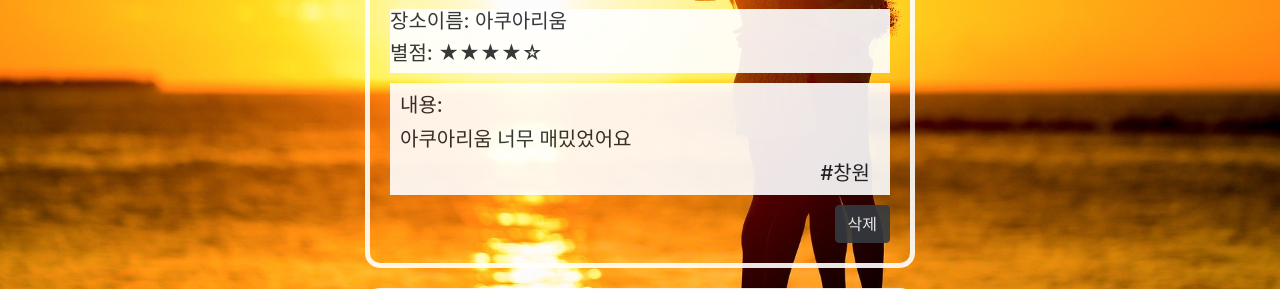
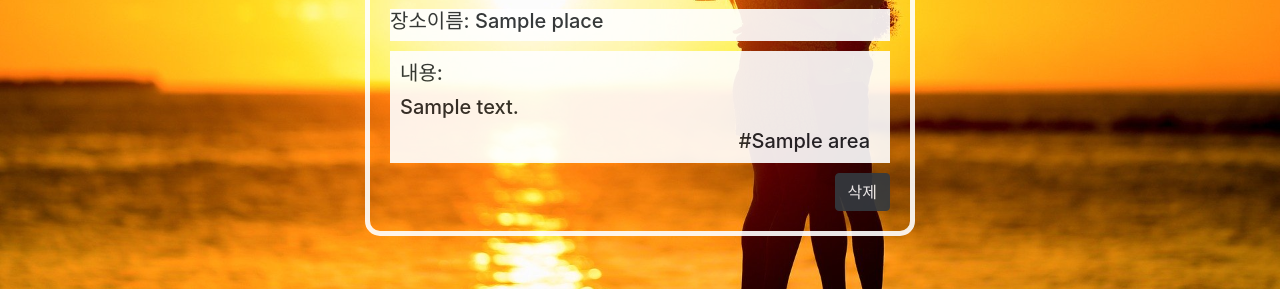
Before and after one commit to osw0124/dateSpotReviewSite, a Flask app: template templates/mypage.html in a window 1280 px wide. Shown: the part 509-798 px from the top of the page. Run offline with Flask 2, Linux system fonts and the light colour scheme; the template is opened without the code that fills it: most values are stand-ins (such as "Sample title", 1, 10 or a date in 2020); grey boxes marked "Sample" are stand-in pictures; some libraries are stand-ins or nearby versions.

Commit message:
필터 기능 구현 전 백업입니다,

```diff
--- a/app.py
+++ b/app.py
@@ -12,7 +12,8 @@ app.config['UPLOAD_FOLDER'] = "./static/profile_pics"
 
 SECRET_KEY = 'SPARTA'
 
-client = MongoClient('3.37.129.172', 27017, username="test", password="test")
+# client = MongoClient('3.37.129.172', 27017, username="test", password="test")
+client = MongoClient('localhost', 27017)
 db = client.datespot
 
 
@@ -128,6 +129,37 @@ def insertReview():
 
     return jsonify({'msg': '저장 완료!'})
 
+# 여기서 부터 지섭 작업
+
+@app.route('/reviewlist')
+def abc():
+    return render_template("reviewList.html")
+# 이거는 reviewlist 랜더링 해주는 코드 입니다. 원석님
+
+
+
+@app.route('/mypage')
+def mypage():
+    rows = list(db.reviewlist.find({}, {'_id': False}))
+    print(rows)
+    return render_template("mypage.html", rows = rows)
+
+@app.route('/api/delete_review', methods=['POST'])
+def delete_review():
+    receive_file = request.form['give_file']
+    print(receive_file)
+    db.reviewlist.delete_one({'images': receive_file})
+    # 리뷰 삭제하기
+    return jsonify({'result': 'success', 'msg': '삭제 완료'})
+
+
+
+
+
+
+
+
+
 
 if __name__ == '__main__':
     app.run('0.0.0.0', port=5000, debug=True)
--- a/templates/mypage.html
+++ b/templates/mypage.html
@@ -77,39 +77,46 @@
             height: 200px;
         }
 
-        .card-box__button{
+        .card-box__button {
             margin-top: 10px;
             display: flex;
             justify-content: flex-end;
 
         }
-        .card-box__image{
+
+        .card-box__image {
             width: 100%;
             display: flex;
             justify-content: center;
             border-radius: 10px;
 
         }
-        .card-box__image1{
+
+        .card-box__image1 {
             width: 500px;
         }
-        .card-box__name__star{
+
+        .card-box__name__star {
             background-color: white;
             margin-top: 10px;
         }
-        .card-box__content{
+
+        .card-box__content {
             background-color: white;
             margin-top: 10px;
 
         }
-        .card-box__content__hash{
+
+        .card-box__content__hash {
             display: flex;
             justify-content: flex-end;
         }
-        .card-box__content__row{
+
+        .card-box__content__row {
             margin: 10px;
         }
-        .card-box{
+
+        .card-box {
             width: 550px;
             margin: 0 auto;
             padding: 20px;
@@ -120,23 +127,48 @@
             justify-content: center;
             flex-direction: column;
         }
-        .mypage-head{
+
+        .mypage-head {
             display: flex;
             justify-content: flex-end;
             margin-bottom: 20px;
             padding: 0px;
         }
-        .mypage-head__btn{
+
+        .mypage-head__btn {
             margin-left: 10px;
+        }
+
+        .card-boxs {
+            display: flex;
+            justify-content: center;
+            flex-direction: column;
         }
 
     </style>
 
     <script>
 
+
         const drawStar = (target) => {
             document.querySelector(`.star span`).style.width = `${target.value * 10}%`;
         }
+
+
+        function delete_review(file) {
+            $.ajax({
+                type: "POST",
+                url: `/api/delete_review`,
+                data: {give_file : file},
+                success: function (response) {
+                    alert(response["msg"])
+                }
+            });
+            window.location.href = '/mypage'
+        }
+
+
+
 
     </script>
 
@@ -147,86 +179,37 @@
 <div class="inner">
     <div class="wrap">
         <div class="mypage-head">
-            <button type="button" class="btn btn-primary mypage-head__btn">홈</button>
-            <button type="button" class="btn btn-light mypage-head__btn">로그아웃</button>
+            <button onclick="window.location.href='/reviewlist'" type="button" class="btn btn-primary mypage-head__btn">
+                홈
+            </button>
         </div>
+
         <div class="card-boxs">
+            {% for row in rows %}
+                <div class="card-columm">
                     <div class="card-box">
                         <div class="card-box__image">
-                    <img class="card-box__image1" src="https://encrypted-tbn0.gstatic.com/images?q=tbn:ANd9GcRwDz7r0vGWK6OUz1uM5VuKOAePeqzoDJb7aA&usqp=CAU" />
+                            <img class="card-box__image1" src="../static/upload/{{ row.images }}"/>
                         </div>
                         <div class="card-box__name__star">
-                    <h5>장소이름: 아쿠아리움</h5>
-                    <h5>별점: ★★★★☆</h5>
+                            <h5>장소이름: {{ row.place }}</h5>
                         </div>
                         <div class="card-box__content">
                             <div class="card-box__content__row"><h5>내용:</h5></div>
-                    <div class="card-box__content__row"><h5>아쿠아리움 너무 매밌었어요</h5</div>
-                    <div class="card-box__content__row card-box__content__hash">#창원</div>
+                            <div class="card-box__content__row"><h5>{{ row.content }}</h5</div>
+                            <div class="card-box__content__row card-box__content__hash">#{{ row.area }}</div>
                         </div>
                     </div>
                     <div class="card-box__button">
-                <button type="button" class="btn btn-dark">삭제</button>
+                        <button onclick="delete_review('{{ row.images }}')" type="button" class="btn btn-dark">삭제
+                        </button>
                     </div>
                 </div>
-        <div class="card-boxs">
-            <div class="card-box">
-                <div class="card-box__image">
-                    <img class="card-box__image1" src="https://encrypted-tbn0.gstatic.com/images?q=tbn:ANd9GcRwDz7r0vGWK6OUz1uM5VuKOAePeqzoDJb7aA&usqp=CAU" />
+            {% endfor %}
+
+
+
         </div>
-                <div class="card-box__name__star">
-                    <h5>장소이름: 아쿠아리움</h5>
-                    <h5>별점: ★★★★☆</h5>
-                </div>
-                <div class="card-box__content">
-                    <div class="card-box__content__row"><h5>내용:</h5></div>
-                    <div class="card-box__content__row"><h5>아쿠아리움 너무 매밌었어요</h5</div>
-                    <div class="card-box__content__row card-box__content__hash">#창원</div>
-                </div>
-            </div>
-            <div class="card-box__button">
-                <button type="button" class="btn btn-dark">삭제</button>
-            </div>
-        </div>
-        <div class="card-boxs">
-            <div class="card-box">
-                <div class="card-box__image">
-                    <img class="card-box__image1" src="https://encrypted-tbn0.gstatic.com/images?q=tbn:ANd9GcRwDz7r0vGWK6OUz1uM5VuKOAePeqzoDJb7aA&usqp=CAU" />
-                </div>
-                <div class="card-box__name__star">
-                    <h5>장소이름: 아쿠아리움</h5>
-                    <h5>별점: ★★★★☆</h5>
-                </div>
-                <div class="card-box__content">
-                    <div class="card-box__content__row"><h5>내용:</h5></div>
-                    <div class="card-box__content__row"><h5>아쿠아리움 너무 매밌었어요</h5</div>
-                    <div class="card-box__content__row card-box__content__hash">#창원</div>
-                </div>
-            </div>
-            <div class="card-box__button">
-                <button type="button" class="btn btn-dark">삭제</button>
-            </div>
-        </div>
-        <div class="card-boxs">
-            <div class="card-box">
-                <div class="card-box__image">
-                    <img class="card-box__image1" src="https://encrypted-tbn0.gstatic.com/images?q=tbn:ANd9GcRwDz7r0vGWK6OUz1uM5VuKOAePeqzoDJb7aA&usqp=CAU" />
-                </div>
-                <div class="card-box__name__star">
-                    <h5>장소이름: 아쿠아리움</h5>
-                    <h5>별점: ★★★★☆</h5>
-                </div>
-                <div class="card-box__content">
-                    <div class="card-box__content__row"><h5>내용:</h5></div>
-                    <div class="card-box__content__row"><h5>아쿠아리움 너무 매밌었어요</h5</div>
-                    <div class="card-box__content__row card-box__content__hash">#창원</div>
-                </div>
-            </div>
-            <div class="card-box__button">
-                <button type="button" class="btn btn-dark">삭제</button>
-            </div>
-        </div>
-
 
 
     </div>
```
Lines whose indentation alone changed are shown as unchanged.
